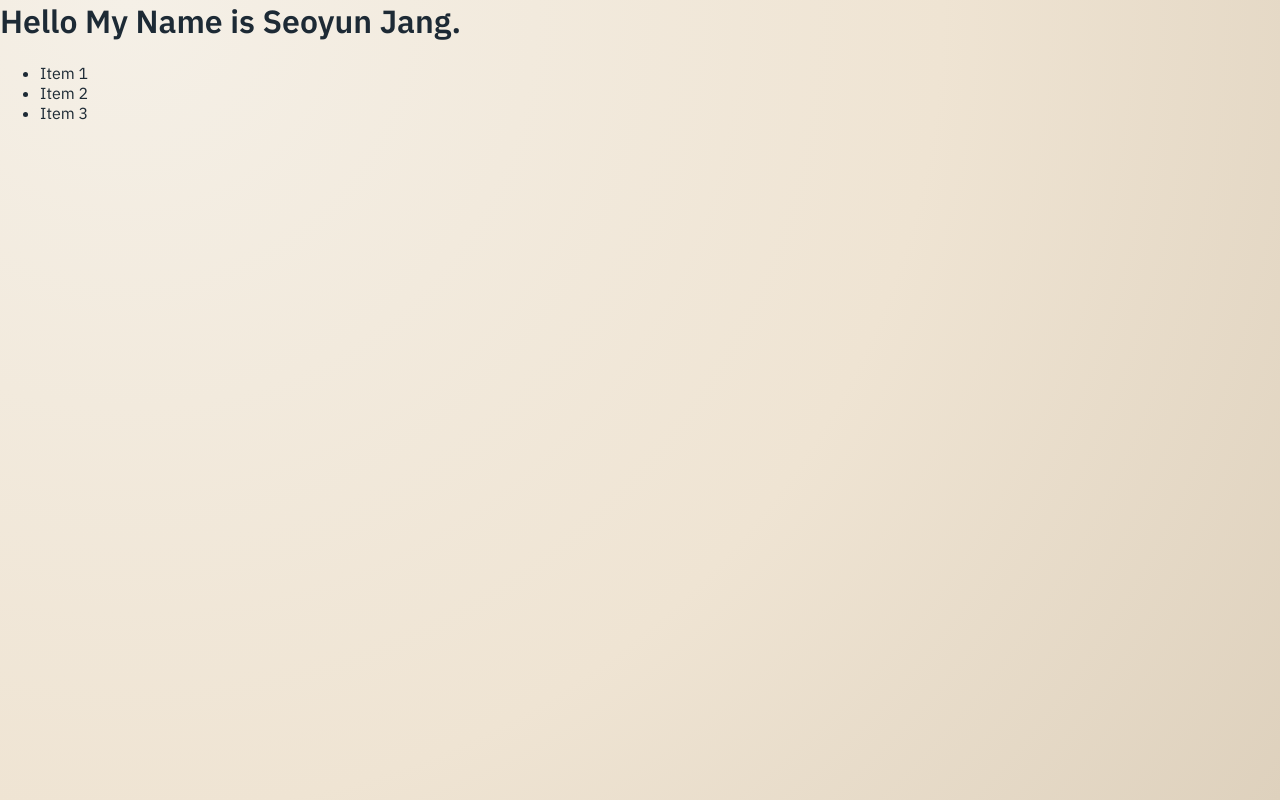
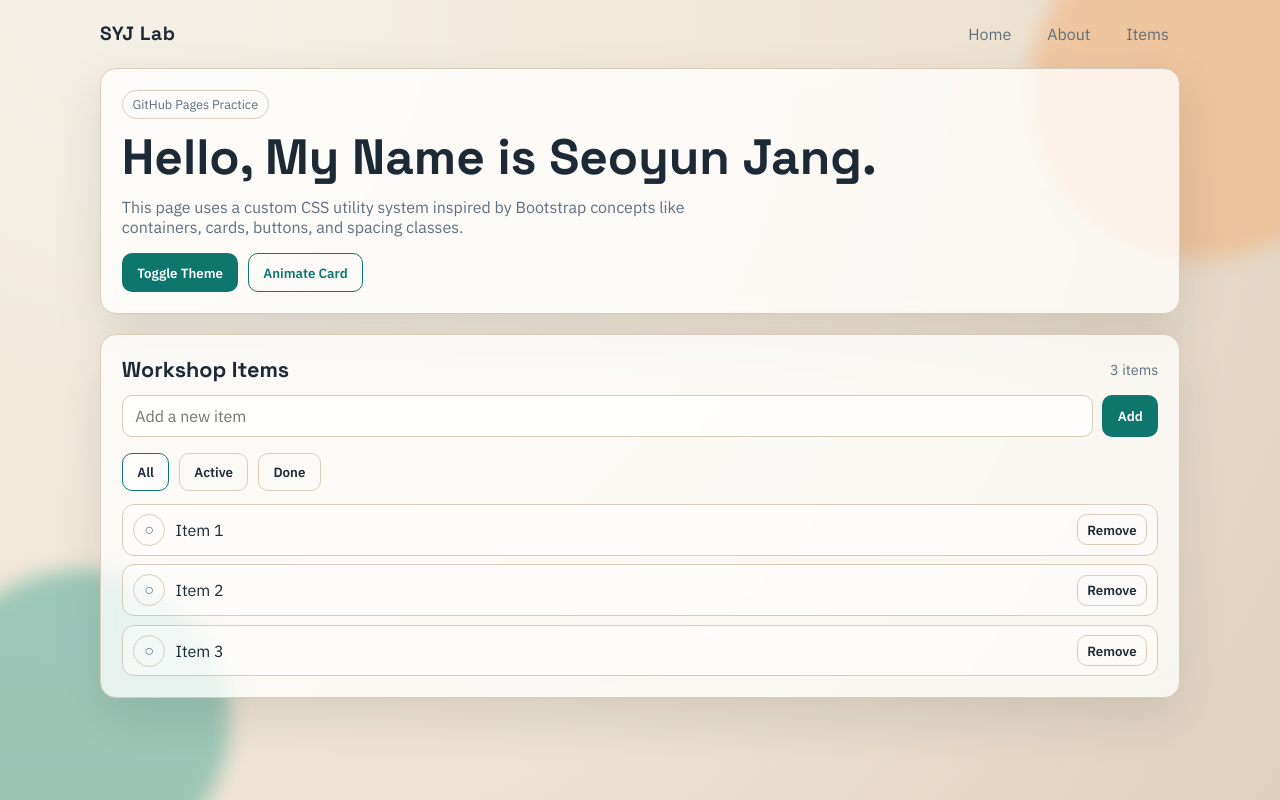
Before and after one commit to sarahjang15/homepage, a plain HTML site: page index.html in a window 1280 px wide. Drawn offline with Linux system fonts and the light colour scheme.

Commit message:
Modify index.html

```diff
--- a/index.html
+++ b/index.html
@@ -1,13 +1,85 @@
-<html>
+<!doctype html>
+<html lang="en">
   <head>
-    <link rel="stylesheet" href="main.css">
+    <meta charset="UTF-8" />
+    <meta name="viewport" content="width=device-width, initial-scale=1.0" />
+    <title>Seoyun's GitHub Pages Workshop</title>
+    <link rel="stylesheet" href="main.css" />
   </head>
   <body>
-    <h1>Hello My Name is Seoyun Jang.</h1>
-    <ul>
-      <li>Item 1</li>
-      <li>Item 2</li>
-      <li>Item 3</li>
-    </ul>
+    <div class="bg-orb orb-one" aria-hidden="true"></div>
+    <div class="bg-orb orb-two" aria-hidden="true"></div>
+
+    <header class="navbar container-lg">
+      <a class="brand" href="#home">SYJ Lab</a>
+      <button class="btn btn-ghost mobile-toggle" id="mobileMenuBtn" aria-expanded="false" aria-controls="mainNav">
+        Menu
+      </button>
+      <nav class="nav" id="mainNav">
+        <a href="#home" class="nav-link">Home</a>
+        <a href="#about" class="nav-link">About</a>
+        <a href="#items" class="nav-link">Items</a>
+      </nav>
+    </header>
+
+    <main class="container-lg stack-lg" id="home">
+      <section class="hero card p-4" id="about">
+        <span class="badge">GitHub Pages Practice</span>
+        <h1 class="display">Hello, My Name is Seoyun Jang.</h1>
+        <p class="lead">
+          This page uses a custom CSS utility system inspired by Bootstrap concepts
+          like containers, cards, buttons, and spacing classes.
+        </p>
+        <div class="row gap-2 mt-3">
+          <button class="btn btn-primary" id="themeBtn">Toggle Theme</button>
+          <button class="btn btn-outline" id="pulseBtn">Animate Card</button>
+        </div>
+      </section>
+
+      <section class="card p-4" id="items">
+        <div class="row between center mb-2">
+          <h2 class="h3 m-0">Workshop Items</h2>
+          <span class="small-text" id="itemCount">3 items</span>
+        </div>
+
+        <form class="row gap-2 mb-3" id="itemForm">
+          <input
+            type="text"
+            id="itemInput"
+            class="input flex-1"
+            placeholder="Add a new item"
+            aria-label="Add a new item"
+          />
+          <button type="submit" class="btn btn-primary">Add</button>
+        </form>
+
+        <div class="row gap-2 mb-2">
+          <button class="btn btn-ghost filter-btn is-active" data-filter="all">All</button>
+          <button class="btn btn-ghost filter-btn" data-filter="active">Active</button>
+          <button class="btn btn-ghost filter-btn" data-filter="done">Done</button>
+        </div>
+
+        <ul class="list" id="itemList">
+          <li class="list-item" data-status="active">
+            <button class="check-btn" aria-label="Mark Item 1 done">○</button>
+            <span>Item 1</span>
+            <button class="btn btn-ghost btn-sm remove-btn" aria-label="Remove Item 1">Remove</button>
+          </li>
+          <li class="list-item" data-status="active">
+            <button class="check-btn" aria-label="Mark Item 2 done">○</button>
+            <span>Item 2</span>
+            <button class="btn btn-ghost btn-sm remove-btn" aria-label="Remove Item 2">Remove</button>
+          </li>
+          <li class="list-item" data-status="active">
+            <button class="check-btn" aria-label="Mark Item 3 done">○</button>
+            <span>Item 3</span>
+            <button class="btn btn-ghost btn-sm remove-btn" aria-label="Remove Item 3">Remove</button>
+          </li>
+        </ul>
+      </section>
+    </main>
+
+    <div class="toast" id="toast" role="status" aria-live="polite"></div>
+    <script src="main.js"></script>
   </body>
 </html>
```
